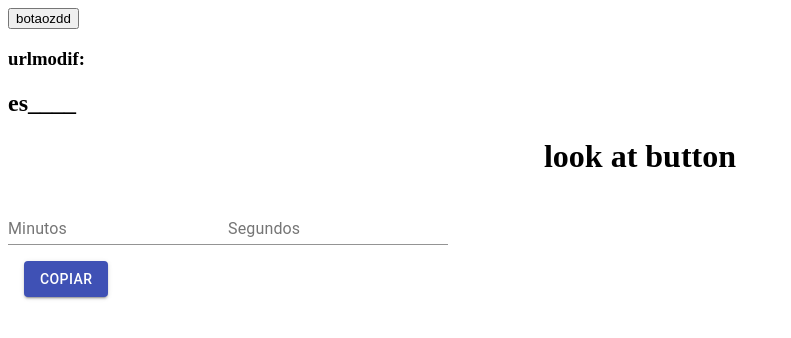
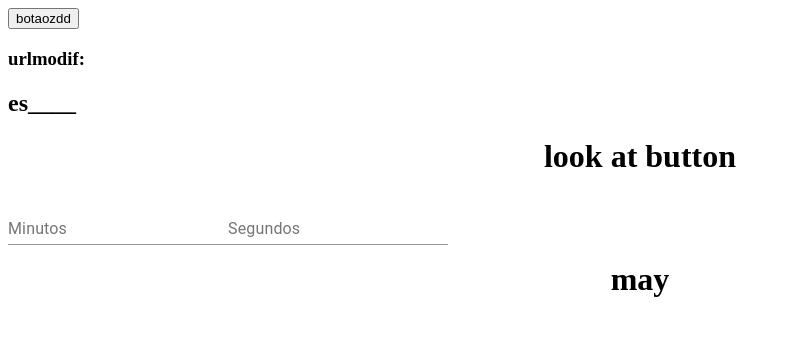
Before and after one commit to ecrseer/YTime2, a Next.js app: page / in a window 1280 px wide. Shown: the top 338 px of the page, without its empty margins (0-791 px from the left). Built offline with nearby package versions, Linux system fonts and the light colour scheme.

Commit message:
btn share is state

```diff
--- a/components/textMaterial/Sbutton.js
+++ b/components/textMaterial/Sbutton.js
@@ -1,6 +1,7 @@
 import { makeStyles } from '@material-ui/core/styles';
 import Button from '@material-ui/core/Button';
-import { useEffect } from 'react';
+import { useEffect, useState } from 'react';
+import LaunchScreen from '../launch/launchScreen';
 
 const useStyles = makeStyles((theme) => ({
   root: {
@@ -9,22 +10,26 @@ const useStyles = makeStyles((theme) => ({
     },
   },
 }));
-const temBotaoCompartilhar= ()=>{
-    if(typeof navigator.share !== "undefined")
-     return (<Button variant="contained" color="primary" >
-          Compartilhar
-   </Button>)
-     else
-        return (<Button variant="contained" color="primary" >
-        Copiar
-    </Button>)
-}
+
 export default function Sbutton({txt,urlModif}) {
     const classes = useStyles();
-//  useEffect(()=>temBotaoCompartilhar(),[])
+    const [btn,setBtn] = useState(<LaunchScreen/>)
+
+    const temBotaoCompartilhar= ()=>{
+        if(1+3==4)
+         setBtn(<h1>may</h1>)
+         else
+            return (<Button variant="contained" color="primary" >
+            Copiar
+        </Button>)
+    }
+
+
+
+  useEffect(()=>temBotaoCompartilhar(),[])
     return (
       <div className={classes.root}>
-        {temBotaoCompartilhar()}
+        {btn}
       </div>
     );
   }
```
Also changed, not shown: 1 other file (tests, documents, lock files or other folders).
